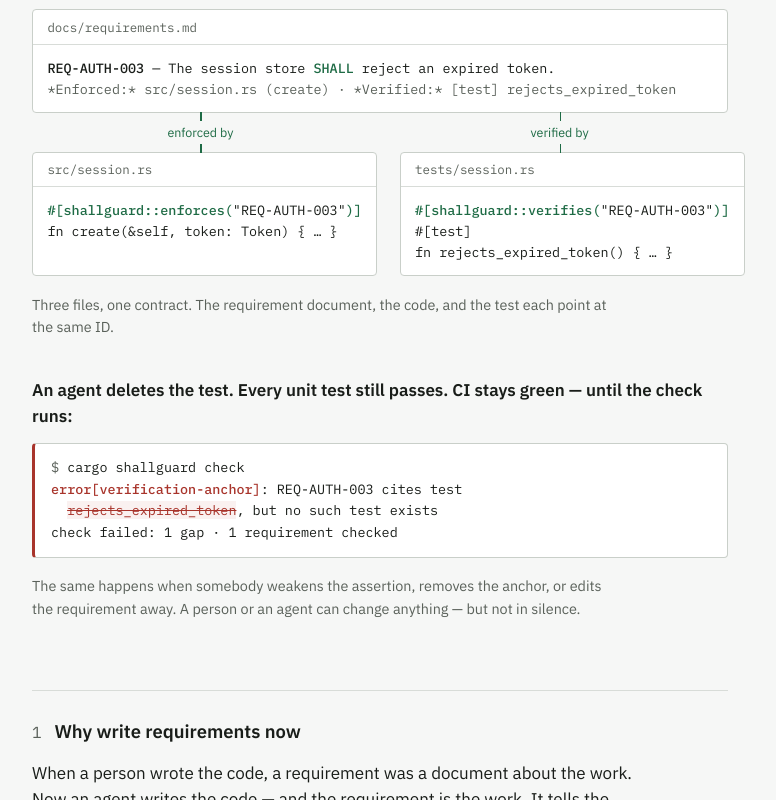
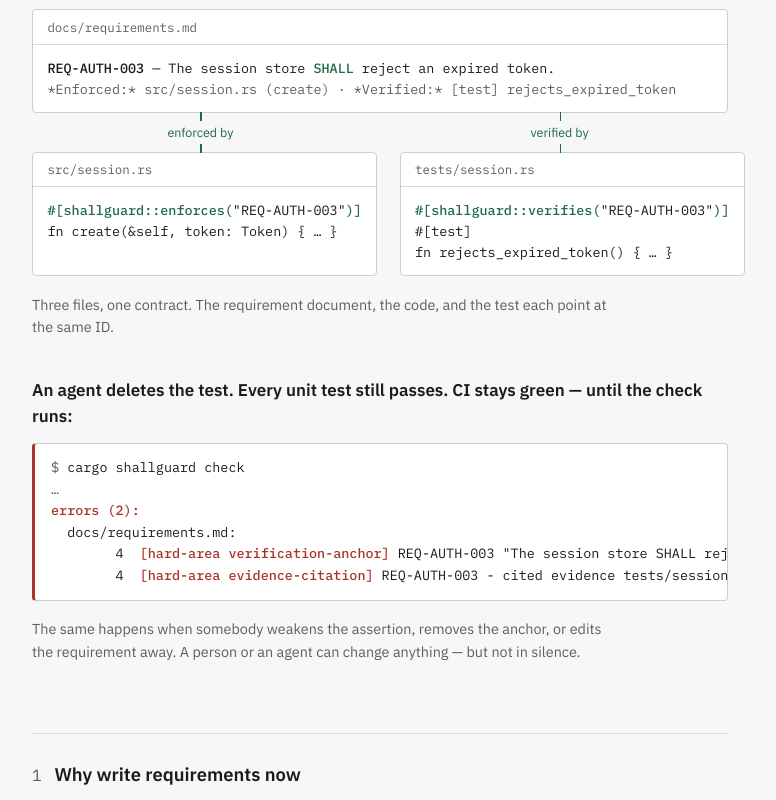
Before and after one commit to ShallGuard/shallguard.github.io, a plain HTML site: page index.html in a window 1280 px wide. Shown: the part 393-1193 px from the top of the page, without its empty margins (260-1036 px from the left). Drawn offline with Linux system fonts and the light colour scheme.

Commit message:
Make the check output verbatim and link the why page in the spec
The terminal block shows the errors block of cargo shallguard check as
the current master build prints it, with the requirement of the hero.
The link "Read the full argument" points at WHY.md in the specification
repository instead of the missing why.html.

Co-Authored-By: Claude Fable 5.1 <noreply@anthropic.com>

```diff
--- a/index.html
+++ b/index.html
@@ -206,9 +206,11 @@ fn rejects_expired_token() { … }</pre>
     CI stays green — until the check runs:</p>
     <div class="term">
       <pre><span class="cm">$</span> cargo shallguard check
-<span class="fail">error[verification-anchor]</span>: REQ-AUTH-003 cites test
-  <span class="del">rejects_expired_token</span>, but no such test exists
-check failed: 1 gap · 1 requirement checked</pre>
+<span class="cm">…</span>
+<span class="fail">errors (2):</span>
+  docs/requirements.md:
+        4  <span class="fail">[hard-area verification-anchor]</span> REQ-AUTH-003 "The session store SHALL reject an expired token." - claims automated-test evidence but no test anchor verifies it
+        4  <span class="fail">[hard-area evidence-citation]</span> REQ-AUTH-003 - cited evidence tests/session.rs (<span class="del">rejects_expired_token</span>) does not resolve to a #[shallguard::verifies] anchor for this requirement</pre>
     </div>
     <p class="caption">The same happens when somebody weakens the assertion,
     removes the anchor, or edits the requirement away. A person or an agent
@@ -227,7 +229,7 @@ check failed: 1 gap · 1 requirement checked</pre>
   contract.</p>
   <p>You do not need to describe your whole system. Start with the few rules
   you are afraid to lose — one SHALL sentence each.
-  <a href="why.html">Read the full argument.</a></p>
+  <a href="https://github.com/shallguard/spec/blob/master/WHY.md">Read the full argument.</a></p>
 </section>
 
 <section class="clause" id="start">
```
